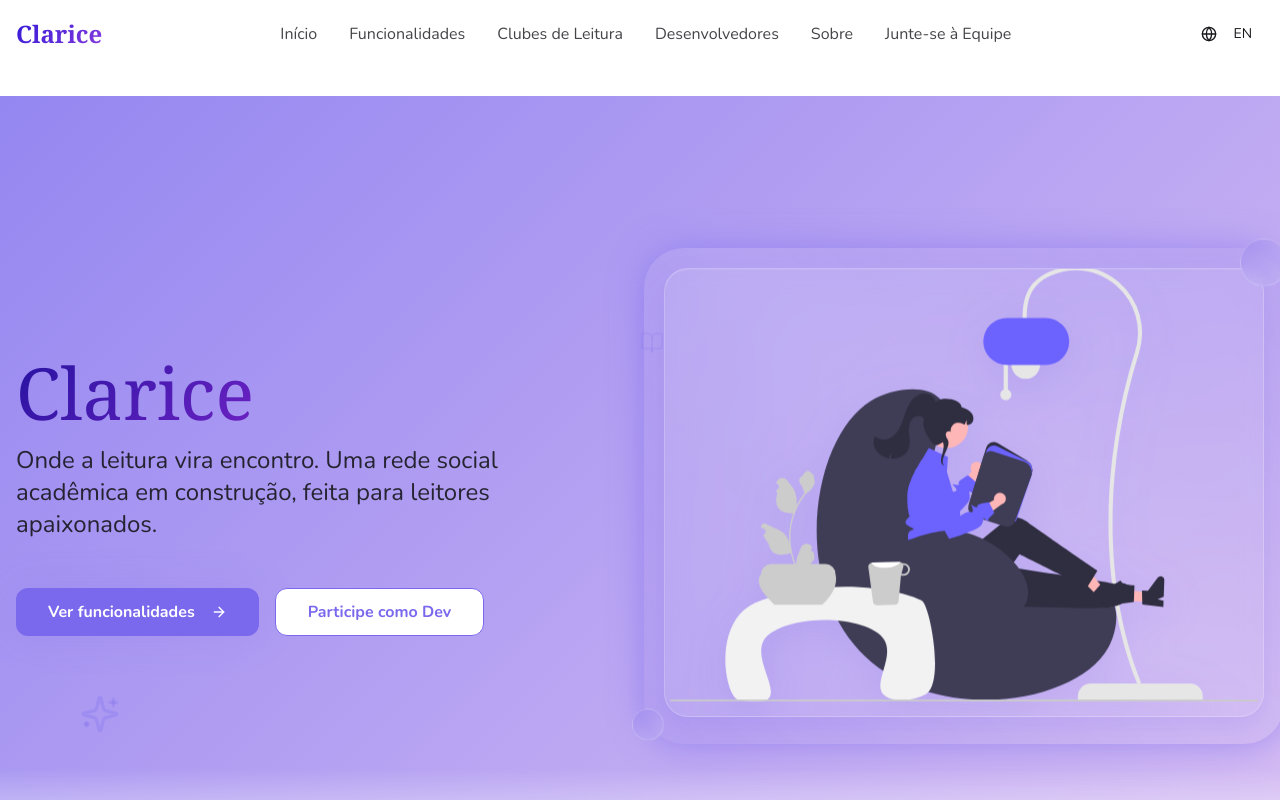
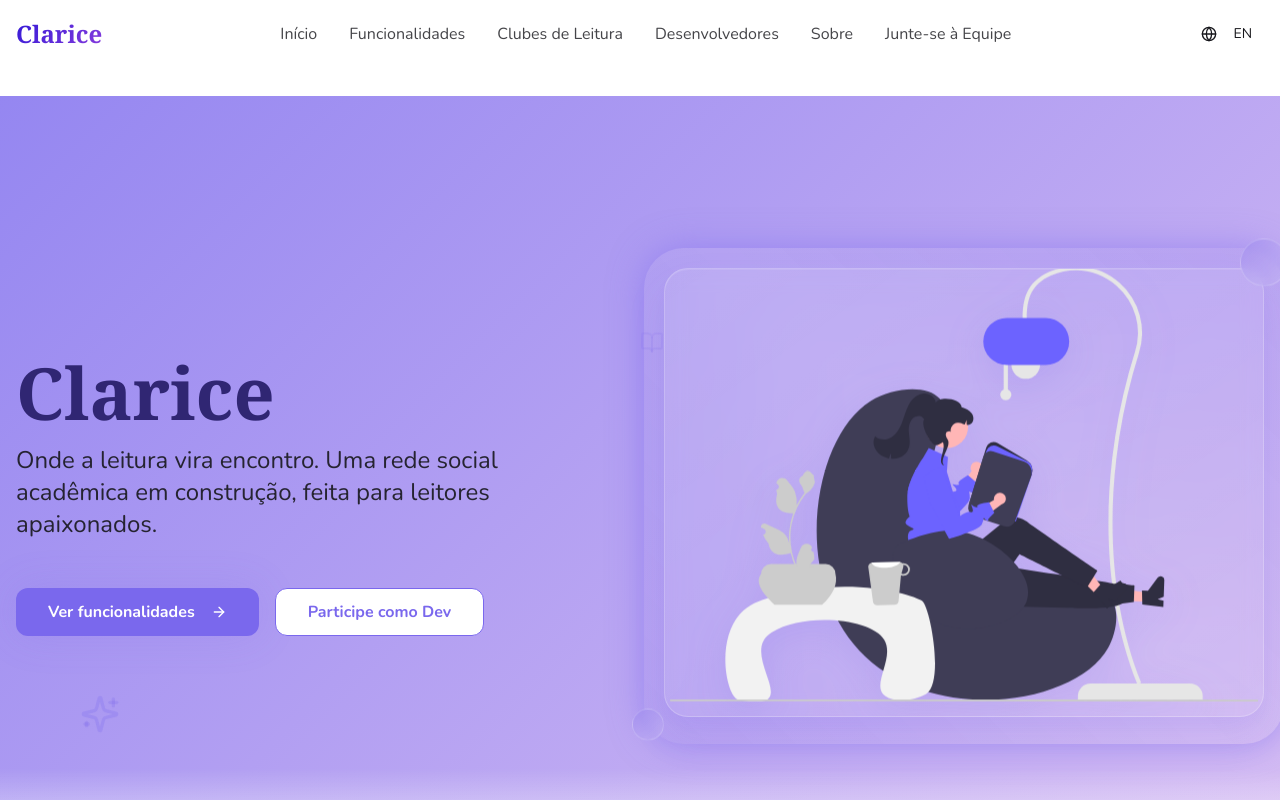
Before and after one commit to euclari/recruiting-lp, a React (Vite) app: page / in a window 1280 px wide. Shown: the top 800 px of the page. Built offline with nearby package versions, Linux system fonts and the light colour scheme; the HTML template or start-up script is replaced by a standard one.

Commit message:
feat(ui): hero title style adjustment

```diff
--- a/src/components/pages/HeroSection.tsx
+++ b/src/components/pages/HeroSection.tsx
@@ -20,10 +20,8 @@ const HeroSection = () => {
       <div className="container mx-auto px-4 relative z-10">
         <div className="grid lg:grid-cols-2 gap-12 items-center">
           <div className="text-center lg:text-left">
-            <h1 className="text-5xl md:text-6xl lg:text-7xl font-serif font-normal mb-4 fade-in-up leading-tight">
-              <span className="gradient-text-hero">
-                {t('hero.title')}
-              </span>
+            <h1 className="text-5xl md:text-6xl lg:text-7xl font-serif font-semibold mb-4 fade-in-up leading-tight text-secondary-foreground">
+              {t('hero.title')}
             </h1>
 
             <p className="text-xl md:text-2xl text-foreground md:text-foreground/90 mb-12 max-w-3xl mx-auto lg:mx-0 fade-in-up delay-300 leading-relaxed bg-white/80 dark:bg-background/80 md:bg-transparent rounded-md md:rounded-none px-3 py-1 md:px-0 md:py-0 inline-block">
```
